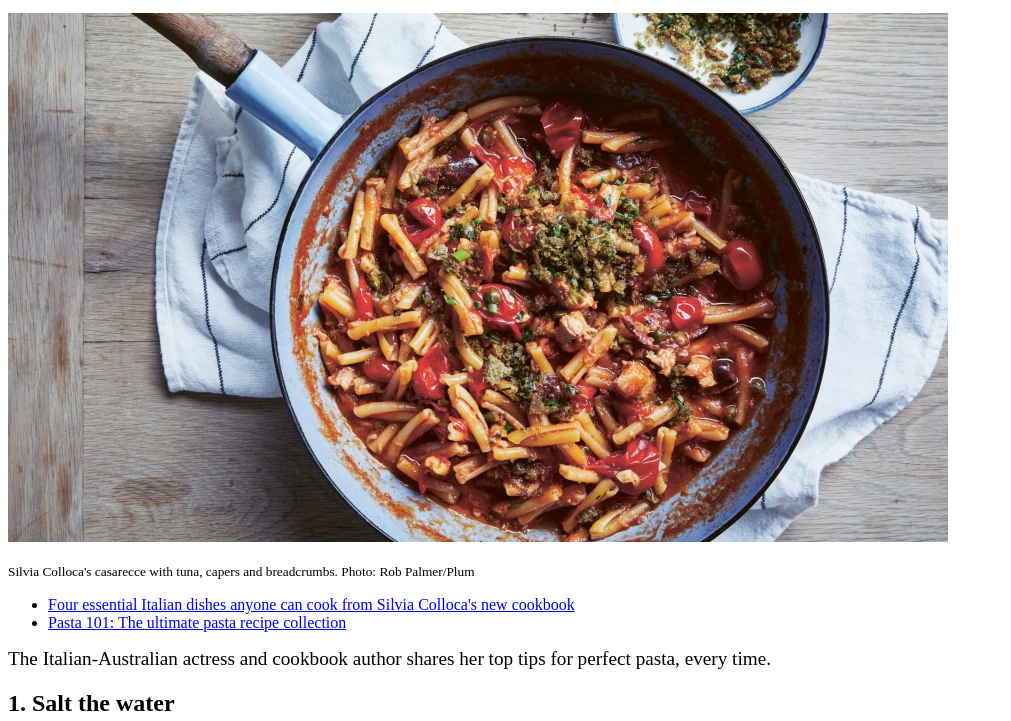
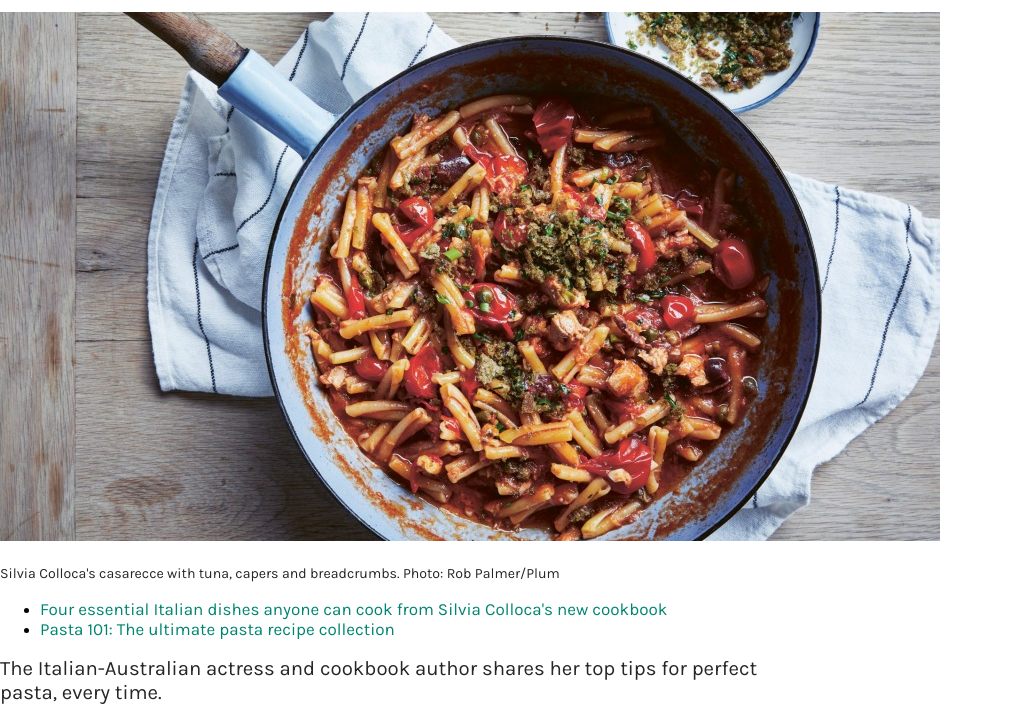
Before and after one commit to Sabrucita/My-news, a plain HTML site: page index.html in a window 1280 px wide. Shown: the part 101-822 px from the top of the page, without its empty margins (0-1011 px from the left). Drawn offline with Linux system fonts and the light colour scheme.

Commit message:
css aplied to index.html practice 06

```diff
--- a/index.html
+++ b/index.html
@@ -6,6 +6,11 @@
         <meta charset="UTF-8">
         <meta http-equiv="X-UA-Compatible" content="IE=edge">
         <meta name="viewport" content="width=device-width, initial-scale=1.0">
+        <link rel="stylesheet" href="css/style.css">
+		<link rel="preconnect" href="https://fonts.gstatic.com">
+		<link href="https://fonts.googleapis.com/css2?family=PT+Serif&display=swap" rel="stylesheet">
+		<script src="https://kit.fontawesome.com/219b6bb8ed.js" crossorigin="anonymous"></script>
+		<link href="https://fonts.googleapis.com/css2?family=Karla:wght@200;300;400;700&display=swap" rel="stylesheet">
         <title>Silvia Colloca's top 10 rules for perfect pasta</title>
     </head>
     <body>
```
